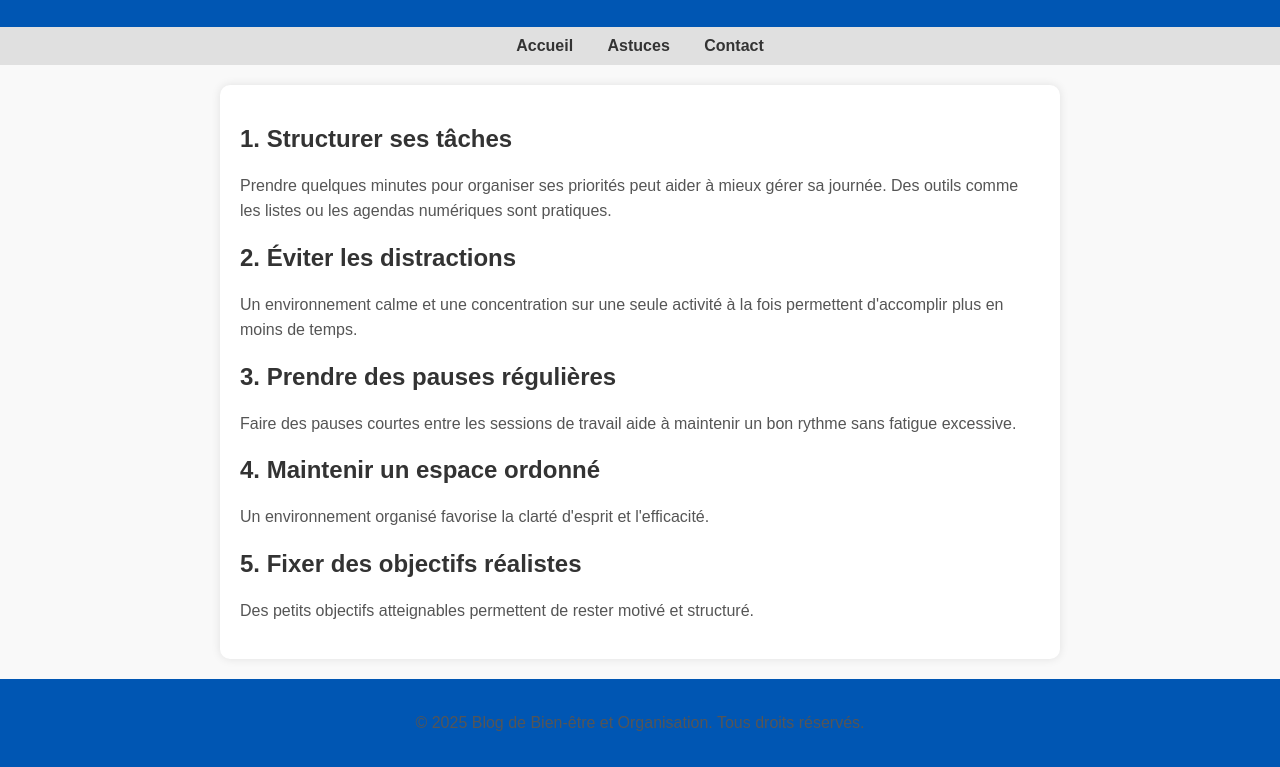
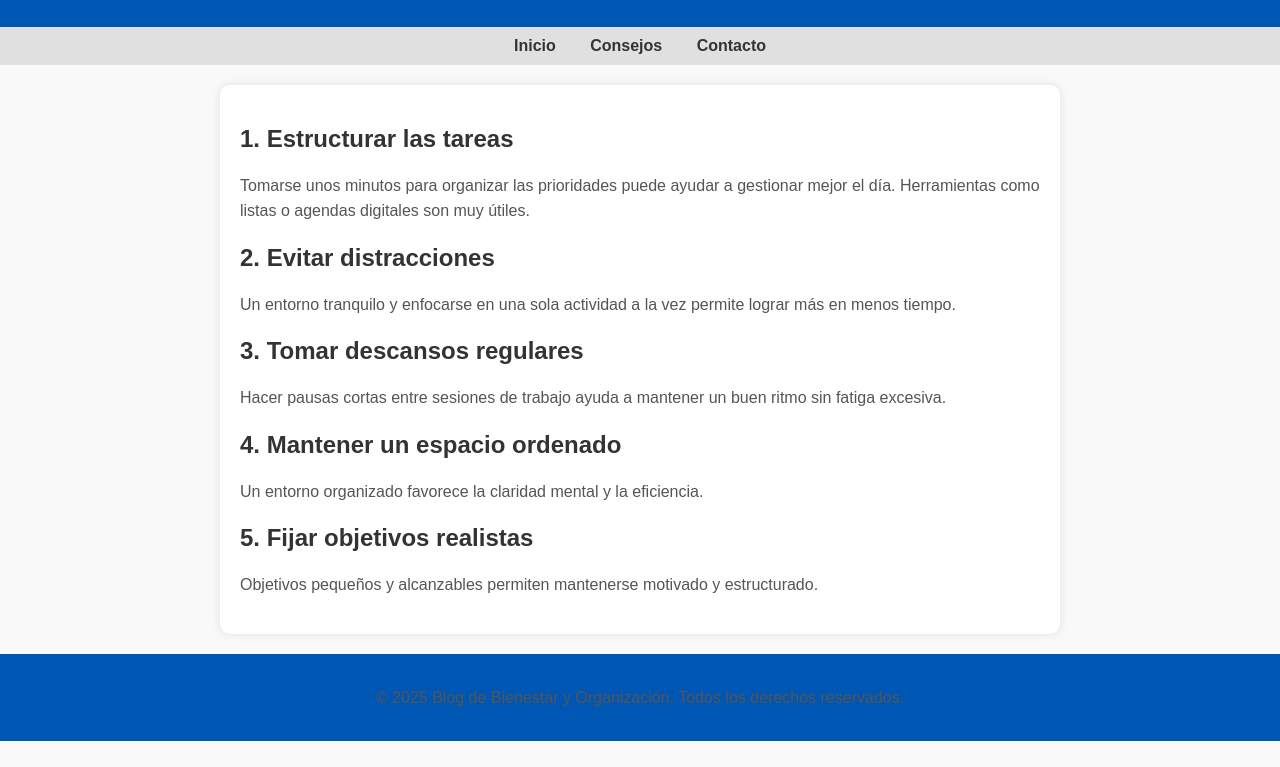
Before and after one commit to SeTT7/zab.hommedefeu.online, a plain HTML site: page 8/index.html in a window 1280 px wide. Shown: the part 93-860 px from the top of the page. After the commit the page ends 834 px from the top, so only its background shows below. Drawn offline with Linux system fonts and the light colour scheme.

Commit message:
Update index.html

```diff
--- a/8/index.html
+++ b/8/index.html
@@ -1,5 +1,5 @@
 <!DOCTYPE html>
-<html lang="fr">
+<html lang="es">
 <head>
 <!-- TikTok Pixel Code Start -->
 <script>
@@ -8,7 +8,6 @@
 var e=ttq._i[t]||[],n=0;n<ttq.methods.length;n++)ttq.setAndDefer(e,ttq.methods[n]);return e},ttq.load=function(e,n){var r="https://analytics.tiktok.com/i18n/pixel/events.js",o=n&&n.partner;ttq._i=ttq._i||{},ttq._i[e]=[],ttq._i[e]._u=r,ttq._t=ttq._t||{},ttq._t[e]=+new Date,ttq._o=ttq._o||{},ttq._o[e]=n||{};n=document.createElement("script")
 ;n.type="text/javascript",n.async=!0,n.src=r+"?sdkid="+e+"&lib="+t;e=document.getElementsByTagName("script")[0];e.parentNode.insertBefore(n,e)};
 
-
   ttq.load('CVCFBGJC77U07SP922FG');
   ttq.page();
 }(window, document, 'ttq');
@@ -16,7 +15,7 @@ var e=ttq._i[t]||[],n=0;n<ttq.methods.length;n++)ttq.setAndDefer(e,ttq.methods[n
 <!-- TikTok Pixel Code End -->
     <meta charset="UTF-8">
     <meta name="viewport" content="width=device-width, initial-scale=1.0">
-    <title>Astuces pour une Meilleure Organisation au Quotidien</title>
+    <title>Consejos para una Mejor Organización Diaria</title>
     <style>
         body {
             font-family: Arial, sans-serif;
@@ -68,34 +67,34 @@ var e=ttq._i[t]||[],n=0;n<ttq.methods.length;n++)ttq.setAndDefer(e,ttq.methods[n
 <body>
 
     <header>
-        <h1>Astuces pour une Meilleure Organisation au Quotidien</h1>
+        <h1>Consejos para una Mejor Organización Diaria</h1>
     </header>
 
     <nav>
-        <a href="#">Accueil</a>
-        <a href="#">Astuces</a>
-        <a href="#">Contact</a>
+        <a href="#">Inicio</a>
+        <a href="#">Consejos</a>
+        <a href="#">Contacto</a>
     </nav>
 
     <div class="container">
-        <h2>1. Structurer ses tâches</h2>
-        <p>Prendre quelques minutes pour organiser ses priorités peut aider à mieux gérer sa journée. Des outils comme les listes ou les agendas numériques sont pratiques.</p>
+        <h2>1. Estructurar las tareas</h2>
+        <p>Tomarse unos minutos para organizar las prioridades puede ayudar a gestionar mejor el día. Herramientas como listas o agendas digitales son muy útiles.</p>
 
-        <h2>2. Éviter les distractions</h2>
-        <p>Un environnement calme et une concentration sur une seule activité à la fois permettent d'accomplir plus en moins de temps.</p>
+        <h2>2. Evitar distracciones</h2>
+        <p>Un entorno tranquilo y enfocarse en una sola actividad a la vez permite lograr más en menos tiempo.</p>
 
-        <h2>3. Prendre des pauses régulières</h2>
-        <p>Faire des pauses courtes entre les sessions de travail aide à maintenir un bon rythme sans fatigue excessive.</p>
+        <h2>3. Tomar descansos regulares</h2>
+        <p>Hacer pausas cortas entre sesiones de trabajo ayuda a mantener un buen ritmo sin fatiga excesiva.</p>
 
-        <h2>4. Maintenir un espace ordonné</h2>
-        <p>Un environnement organisé favorise la clarté d'esprit et l'efficacité.</p>
+        <h2>4. Mantener un espacio ordenado</h2>
+        <p>Un entorno organizado favorece la claridad mental y la eficiencia.</p>
 
-        <h2>5. Fixer des objectifs réalistes</h2>
-        <p>Des petits objectifs atteignables permettent de rester motivé et structuré.</p>
+        <h2>5. Fijar objetivos realistas</h2>
+        <p>Objetivos pequeños y alcanzables permiten mantenerse motivado y estructurado.</p>
     </div>
 
     <div class="footer">
-        <p>&copy; 2025 Blog de Bien-être et Organisation. Tous droits réservés.</p>
+        <p>&copy; 2025 Blog de Bienestar y Organización. Todos los derechos reservados.</p>
     </div>
 
 </body>
```
